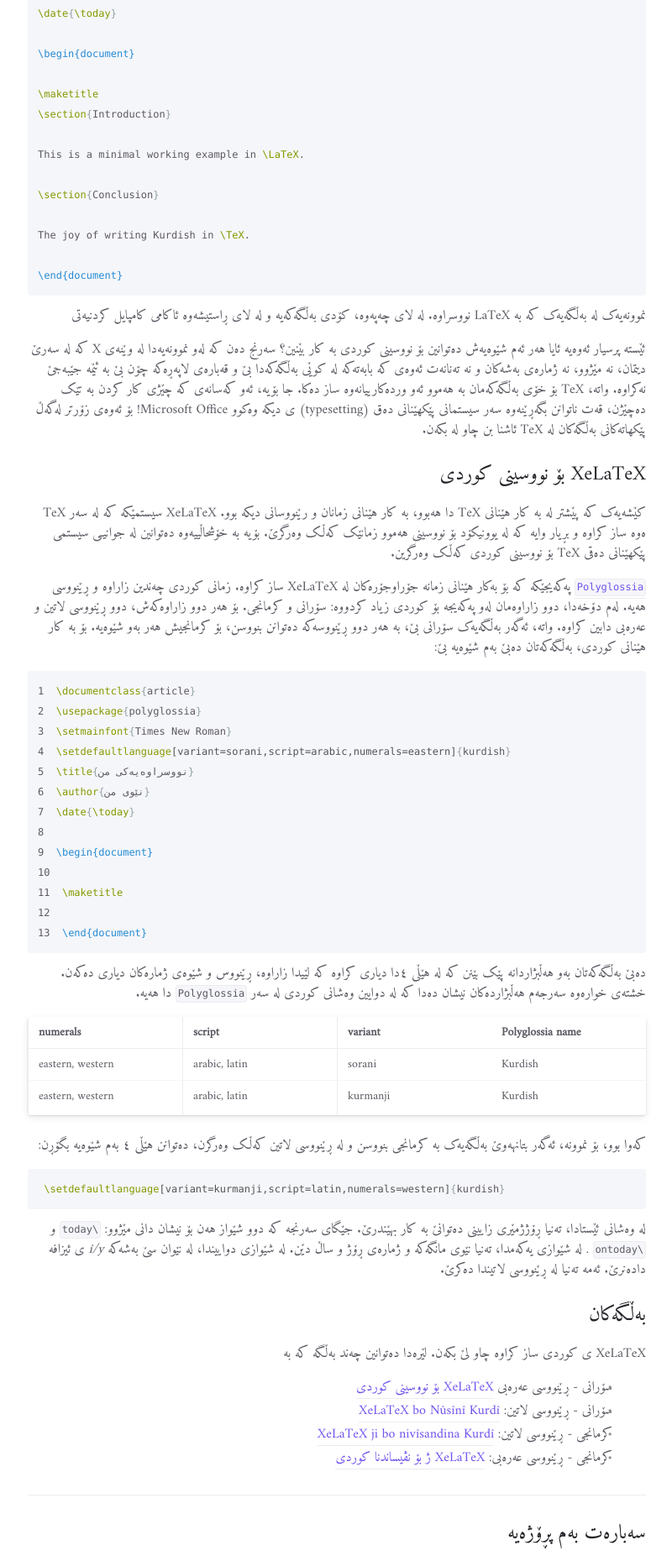
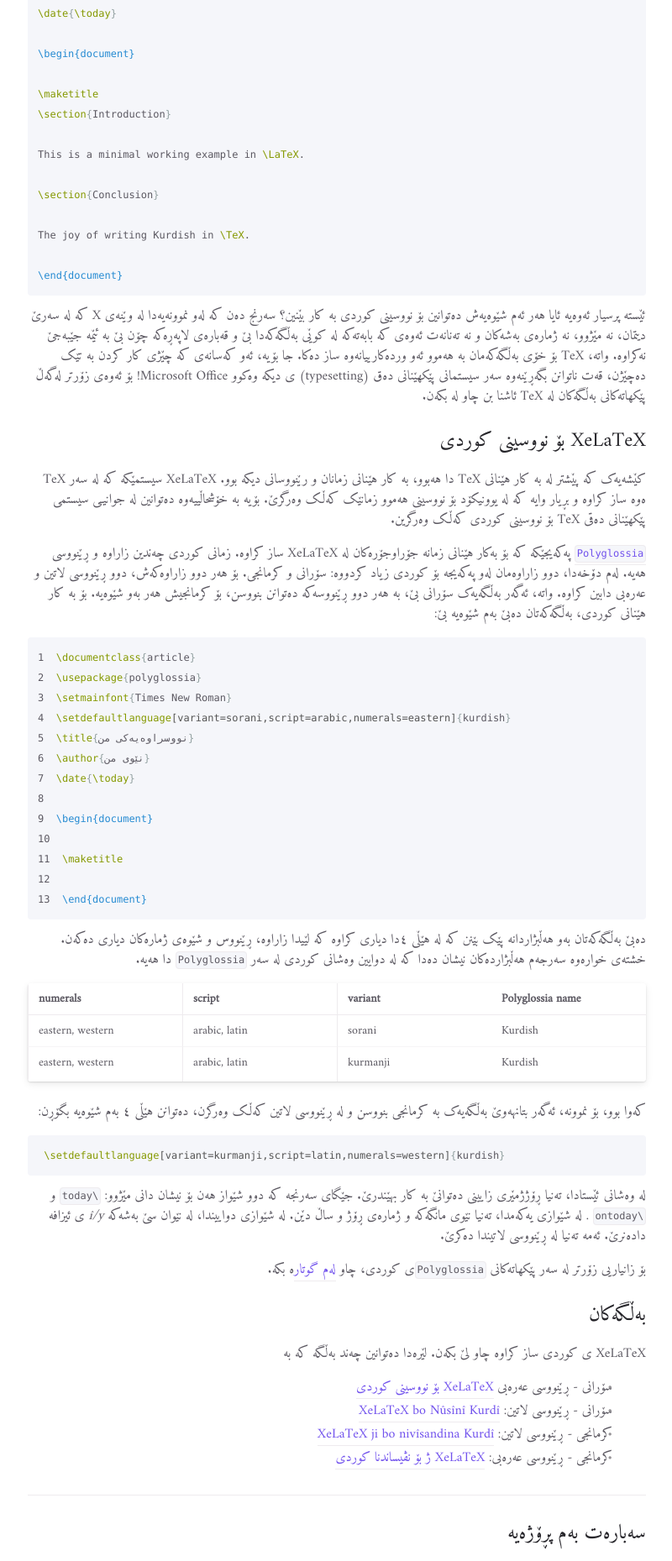
Before and after one commit to KurdishXeLaTeX/Sorani, a Jekyll site: the page built from index.md, in a window 1280 px wide. Shown: the part 1267-3126 px from the top of the page at 84% size, without its empty margins (344-1144 px from the left). Built offline with Jekyll 4.4.1, drawn with Linux system fonts in a browser that asks for light colours.

Commit message:
href fixed

````diff
--- a/index.md
+++ b/index.md
@@ -61,8 +61,6 @@ The joy of writing Kurdish in \TeX.
 \end{document}
 ```
 
-نموونەیەک لە بەڵگەیەک کە بە LaTeX نووسراوە. لە لای چەپەوە، کۆدی بەڵگەکەیە و لە لای ڕاستیشەوە ئاکامی کامپایل کردنیەتی
-
 
 ئێستە پرسیار ئەوەیە ئایا هەر ئەم شێوەیەش دەتوانین بۆ نووسینی کوردی بە کار بێنین؟ سەرنج دەن کە لەو نموونەیەدا لە وێنەی X کە لە سەرێ دیتمان، نە مێژوو، نە ژمارەی بەشەکان و نە تەنانەت ئەوەی کە بابەتەکە لە کوێی بەڵگەکەدا بێ و قەبارەی لاپەڕەکە چۆن بێ بە ئێمە جێبەجێ نەکراوە. واتە، TeX بۆ خۆی بەڵگەکەمان بە هەموو ئەو وردەکارییانەوە ساز دەکا. جا بۆیە، ئەو کەسانەی کە چێژی کار کردن بە تێک دەچێژن، قەت ناتوانن بگەڕێنەوە سەر سیستمانی پێکهێنانی دەق (typesetting)  ی دیکە وەکوو Microsoft Office! بۆ ئەوەی زۆرتر لەگەڵ پێکهاتەکانی بەڵگەکان لە TeX ئاشنا بن چاو لە بکەن.
 
@@ -109,6 +107,7 @@ The joy of writing Kurdish in \TeX.
 
 لە وەشانی ئێستادا، تەنیا ڕۆژژمێری زایینی دەتوانێ بە کار بهێندرێ. جێگای سەرنجە کە دوو شێواز هەن بۆ نیشان دانی مێژوو: `\today` و `\ontoday` . لە شێوازی یەکەمدا، تەنیا نێوی مانگەکە و ژمارەی ڕۆژ و ساڵ دێن. لە شێوازی دواییندا، لە نێوان سێ بەشەکە *î/y* ی ئیزافە دادەنرێ. ئەمە تەنیا لە ڕێنووسی لاتیندا دەکرێ.
 
+بۆ زانیاریی زۆرتر لە سەر پێکهاتەکانی `Polyglossia`ی کوردی، چاو [لەم گوتار](https://kurdishxelatex.github.io/assets/Kurdish_XeLaTeX_English.pdf)ە بکە.
 
 ## بەڵگەکان
 
````
